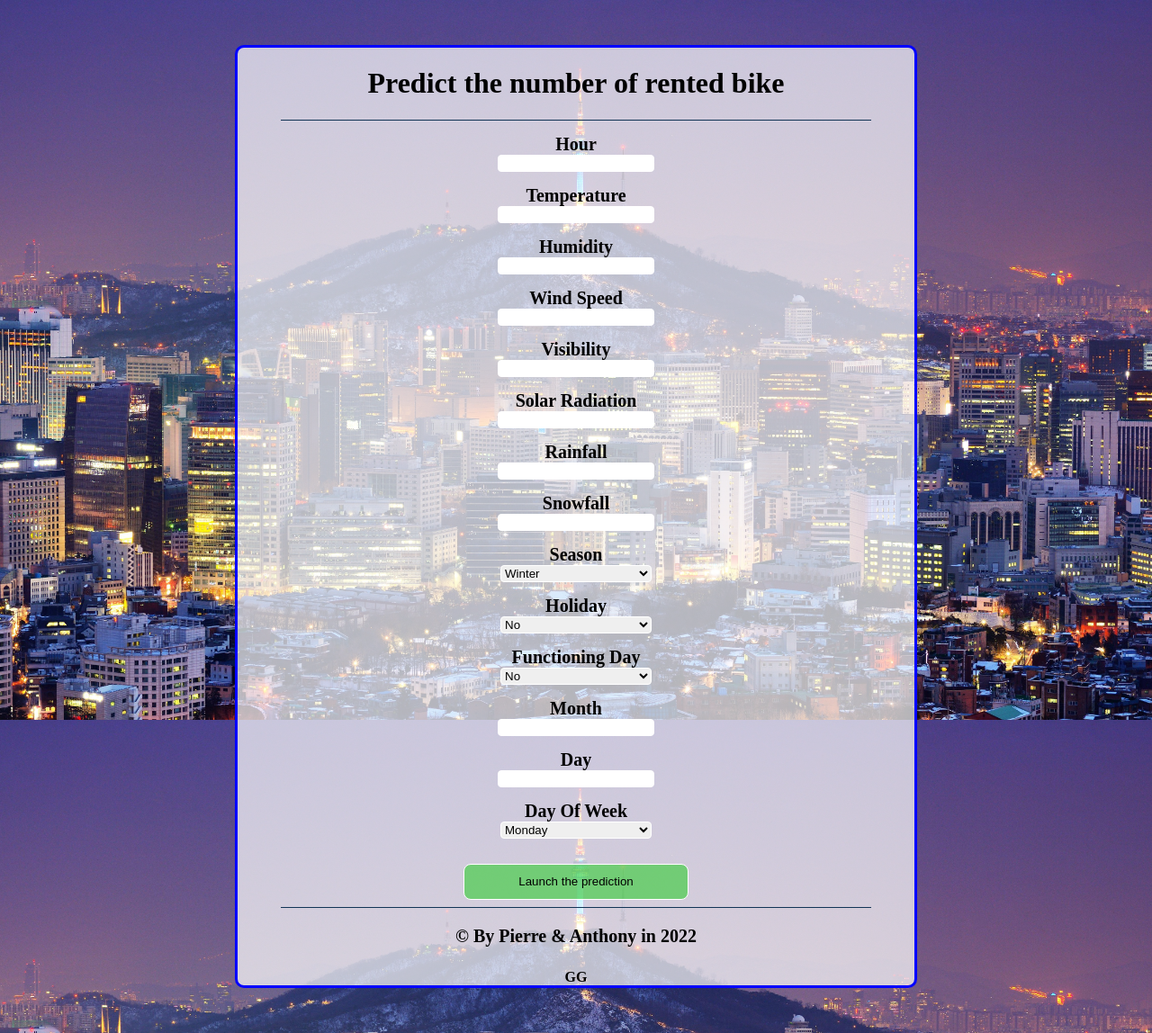
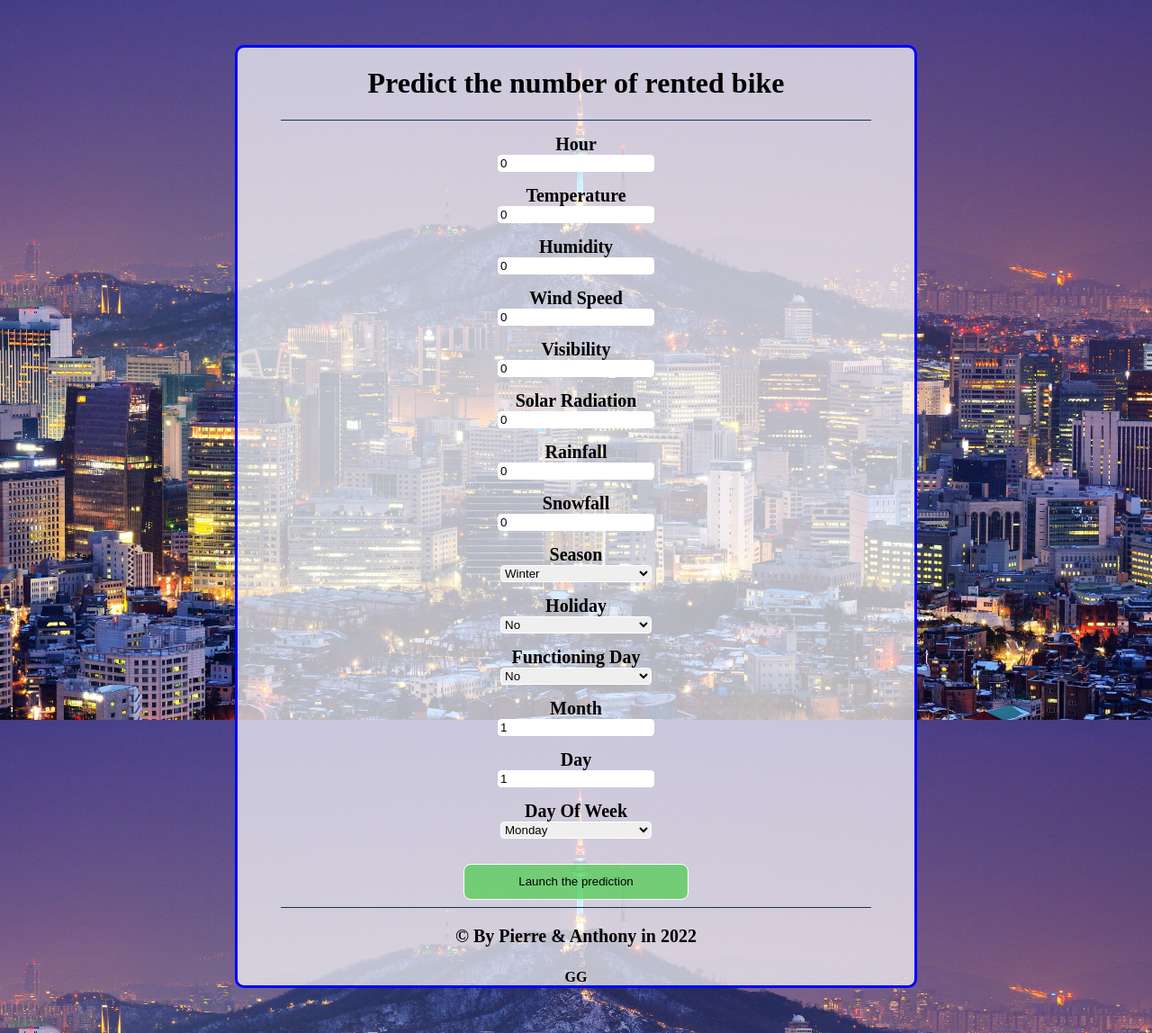
Before and after one commit to Pierre-Portfolio/Seoul-Bike-Sharing, a Flask app: page /trollAsterion/1/1 in a window 1280 px wide. Shown: the whole page at 90% size. Run offline with Flask 2, Linux system fonts and the light colour scheme.

Commit message:
Update index.html

```diff
--- a/Api/serveur/templates/index.html
+++ b/Api/serveur/templates/index.html
@@ -14,42 +14,42 @@
 
     <div>
         <label for="Hour">Hour</label>
-        <input type="number" min="0" max="23" name="Hour" id="Hour" value="" />
+        <input type="number" min="0" max="23" name="Hour" id="Hour" value="0" />
     </div>
 
     <div>
         <label for="Temperature">Temperature</label>
-        <input type="number" step="0.01" name="Temperature" id="Temperature" value="" />
+        <input type="number" step="0.01" name="Temperature" id="Temperature" value="0" />
     </div>
 
     <div>
         <label for="Humidity">Humidity</label>
-        <input type="number" min="0" max="100" name="Humidity" id="Humidity" value="" />
+        <input type="number" min="0" max="100" name="Humidity" id="Humidity" value="0" />
     </div>
 
     <div>
         <label for="WindSpeed">Wind Speed</label>
-        <input type="number" min="0" max="10" name="WindSpeed" id="WindSpeed" value="" />
+        <input type="number" min="0" max="10" name="WindSpeed" id="WindSpeed" value="0" />
     </div>
 
     <div>
         <label for="Visibility">Visibility</label>
-        <input type="number" min="0" max="2000" name="Visibility" id="Visibility" value="" />
+        <input type="number" min="0" max="2000" name="Visibility" id="Visibility" value="0" />
     </div>
 
     <div>
         <label for="SolarRadiation">Solar Radiation</label>
-        <input type="number" min="0" max="4" step="0.01" id="SolarRadiation" name="SolarRadiation" value="" />
+        <input type="number" min="0" max="4" step="0.01" id="SolarRadiation" name="SolarRadiation" value="0" />
     </div>
 
     <div>
         <label for="Rainfall">Rainfall</label>
-        <input type="number" min="0" max="50" id="Rainfall" name="Rainfall" value="" />
+        <input type="number" min="0" max="50" id="Rainfall" name="Rainfall" value="0" />
     </div>
 
     <div>
         <label for="Snowfall">Snowfall</label>
-        <input type="number" min="0" max="15" id="Snowfall" name="Snowfall" value="" />
+        <input type="number" min="0" max="15" id="Snowfall" name="Snowfall" value="0" />
     </div>
 
     <div>
@@ -80,12 +80,12 @@
 
     <div>
         <label for="Month">Month</label>
-        <input type="number" min="1" max="12" id="Month" name="Month" value="" />
+        <input type="number" min="1" max="12" id="Month" name="Month" value="1" />
     </div>
 
     <div>
         <label for="Day">Day</label>
-        <input type="number" min="1" max="31" id="Day" name="Day" value="" />
+        <input type="number" min="1" max="31" id="Day" name="Day" value="1" />
     </div>
 
     <div>
```
